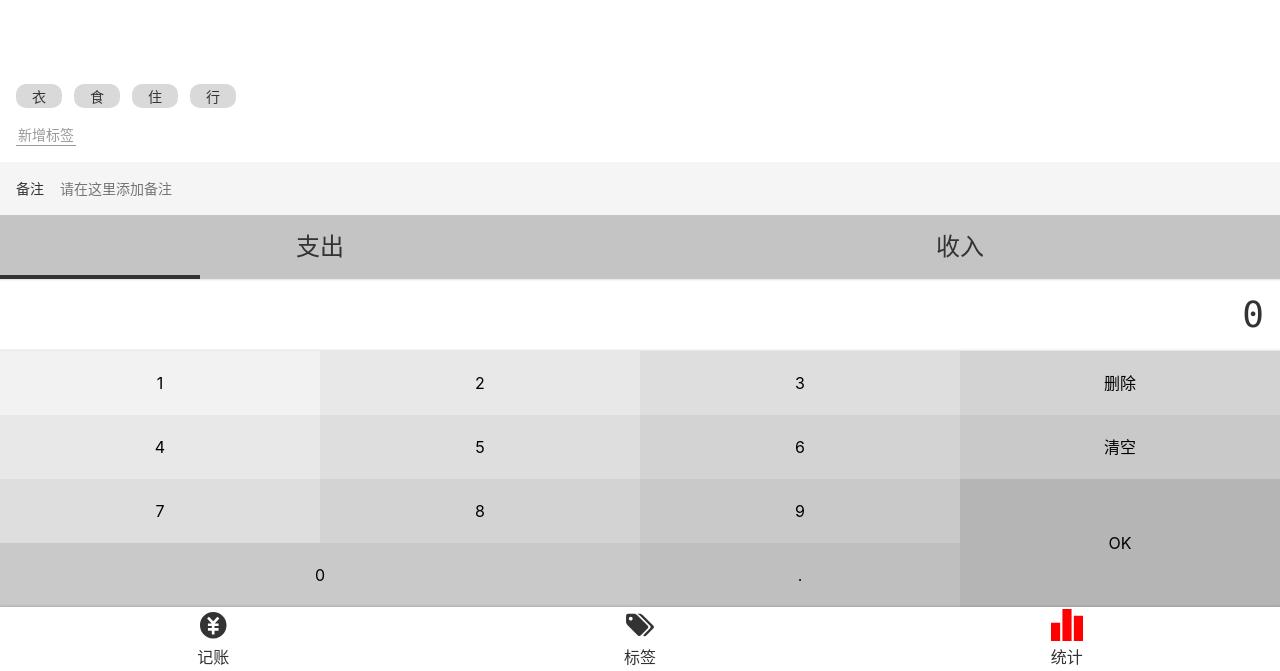
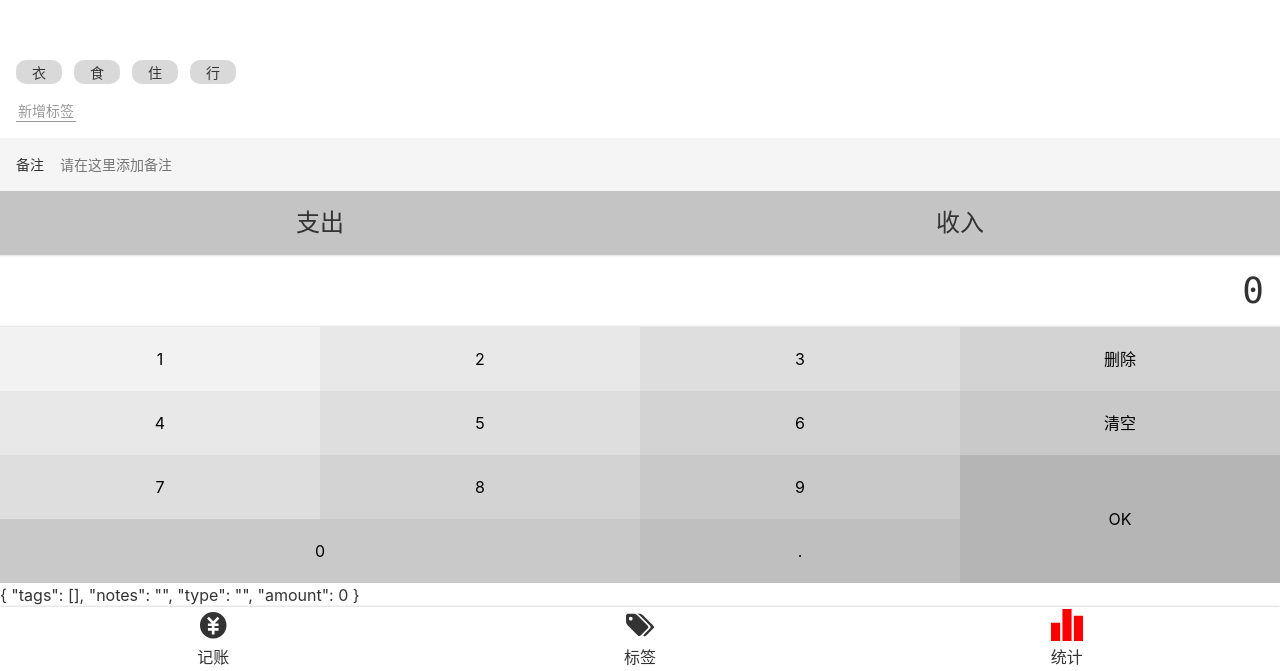
Before and after one commit to FFreshMan/money-local-demo1, a Vue app: page /#/ in a window 1280 px wide. Shown: the part 129-800 px from the top of the page. Built offline with nearby package versions, Linux system fonts and the light colour scheme; the HTML template or start-up script is replaced by a standard one.

Commit message:
通过prop为组件传入初始值，用sync修饰符代替触发事件监听

```diff
--- a/src/components/Money/Notes.vue
+++ b/src/components/Money/Notes.vue
@@ -1,7 +1,6 @@
 <template>
   <div>
     <div>
-      {{value}}
       <label class="notes">
         <span class="name">备注</span>
         <input type="text" v-model="value" placeholder="请在这里添加备注 ">
@@ -12,15 +11,21 @@
 
 <script lang="ts">
   import Vue from 'vue';
-  import {Component} from 'vue-property-decorator';
+  import {Component,Watch} from 'vue-property-decorator';
 
   @Component
   export default class Notes extends Vue {
     value = '';
+    //v-model就是为这个value添加动态监听
+    @Watch('value')
+      onValueChanged(val: string ,oldVal: string){
+       this.$emit('update:value',val)
+      }
     oninput(event: KeyboardEvent){
       const input =event.target as HTMLInputElement;
       this.value=input.value
     }
+    //监听键盘输入事件
   }
 </script>
 
--- a/src/components/Money/NumberPad.vue
+++ b/src/components/Money/NumberPad.vue
@@ -24,23 +24,28 @@
 
 <script lang="ts">
   import Vue from 'vue';
-  import {Component} from 'vue-property-decorator';
+  import {Component,Prop} from 'vue-property-decorator';
 
   @Component
   export default class Type extends Vue {
-    output = '0';
+    @Prop()readonly  value!: number;
+    output=this.value.toString();
     remove(){
       if(this.output.length>1){
         this.output=this.output.substring(0,this.output.length-1);
+        console.log(this.value);
       }else{
         this.output='0'
       }
     }
     clear(){
-      console.log(1);
+      this.output='0'
     }
     ok(){
-      console.log(1);
+      this.$emit('update:value',this.output)
+      //这里value有两个作用一个是传入一个只读数据
+      //一个是监听value的变化，并将this.output和外部的amount绑定到一起
+      //所以外部的onAmountChanged函数就可以省略了
     }
     setContent(event: MouseEvent) {
       const button = (event.target as HTMLButtonElement);
--- a/src/components/Money/Tags.vue
+++ b/src/components/Money/Tags.vue
@@ -31,6 +31,7 @@
       } else {
         this.selectedTags.push(tag);
       }
+      this.$emit('update:value',this.selectedTags)
     }
 
     newTag() {
@@ -39,6 +40,7 @@
         window.alert('标签名不能为空')
       }else if(this.dataSource){
         this.$emit('update:dataSource',[...this.dataSource,name])
+        //这里不能直接修改标签数组，而是触发一个事件然后让外部监听这个事件
       }
     }
   }
--- a/src/components/Money/Types.vue
+++ b/src/components/Money/Types.vue
@@ -2,8 +2,8 @@
   <div>
     <div>
       <ul class="types">
-        <li :class="type==='-'&&'selected'" @click="selectType('-')">支出</li>
-        <li :class="type==='+'&&'selected'" @click="selectType('+')">收入</li>
+        <li :class="value==='-'&&'selected'" @click="selectType('-')">支出</li>
+        <li :class="value==='+'&&'selected'" @click="selectType('+')">收入</li>
       </ul>
     </div>
   </div>
@@ -11,18 +11,15 @@
 
 <script lang="ts">
   import Vue from 'vue';
-  import {Component} from 'vue-property-decorator';
+  import {Component,Prop} from 'vue-property-decorator';
 
   @Component
   export default class Type extends Vue {
     // @Prop(Number) readonly propA: number | undefined;
-    type = '-';
-
+    @Prop({default: '-'})readonly  value!: string
     selectType(type: string) {
       if (type !== '-' && type !== '+') {
         throw new Error('no type found');
-      } else {
-        this.type = type;
       }
     }
   }
--- a/src/views/Money.vue
+++ b/src/views/Money.vue
@@ -1,30 +1,53 @@
 <template>
   <div>
     <Layout class-prefix="layout">
-      <number-pad/>
-      <Types :propA="222"/>
-      <Notes/>
-      <Tags :data-source.sync="tags"/>
+      {{record}}
+      <number-pad :value.sync="record.amount"/>
+      <Types :value.sync="record.type"/>
+      <Notes :value="onUpdateNotes"/>
+      <Tags :data-source.sync="tags" :value.sync="record.tags"/>
     </Layout>
   </div>
 </template>
 <script lang="ts">
+  import Vue from 'vue';
   import Types from '@/components/Money/Types.vue';
   import NumberPad from '@/components/Money/NumberPad.vue';
   import Tags from '@/components/Money/Tags.vue';
   import Notes from '@/components/Money/Notes.vue';
+  import {Component} from 'vue-property-decorator';
 
-  export default {
-    name: 'Money',
-    components: {
-      Tags, Notes, Types, NumberPad
-    },
-    data() {
-      return {
-        tags: ['衣', '食', '住', '行']
-      };
+  type Record = {
+    tags?: string[];
+    notes: string;
+    type: string;
+    amount: number;
+  }
+  //?表示可有可无
+  @Component({
+      components:
+        {Tags, Notes, Types, NumberPad}
     }
-  };
+  )
+  export default class Money extends Vue {
+    tags = ['衣', '食', '住', '行'];
+    record: Record = {tags: [],notes: '', type: '', amount: 0};
+
+    // onUpdateType(value: string) {
+    //   this.record.type = value;
+    // }由于上面<Types :value="record.type" @update:value="onUpdateType"/>被改写成sync
+    //所以直接就改了record中的type这样就可以省略这个函数
+
+    onUpdateNotes(value: string) {
+      this.record.notes = value;
+    }
+
+    onUpdateTags(value: string[]) {
+      this.record.tags = value;
+      //这里的value是传入的tags数组，上面的：value是触发的事件监听
+    }
+  }
+
 </script>
 <style lang="scss">
   .layout-content {
```
